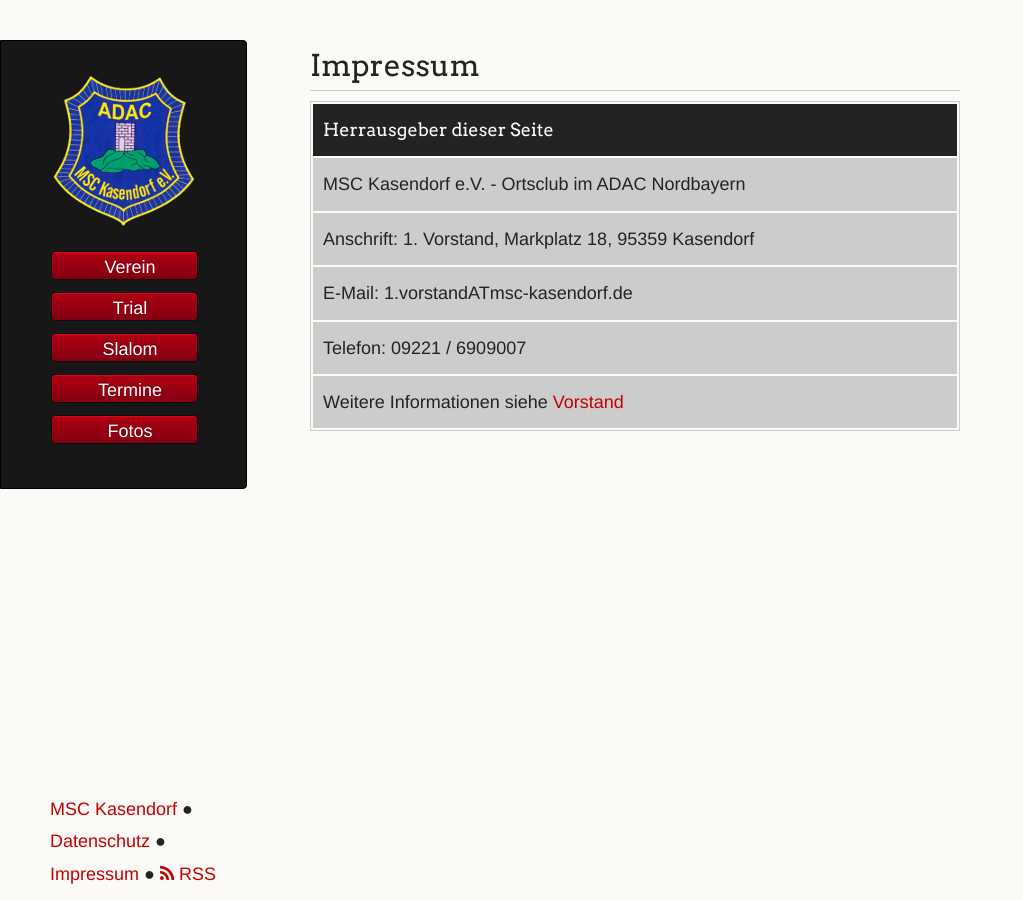
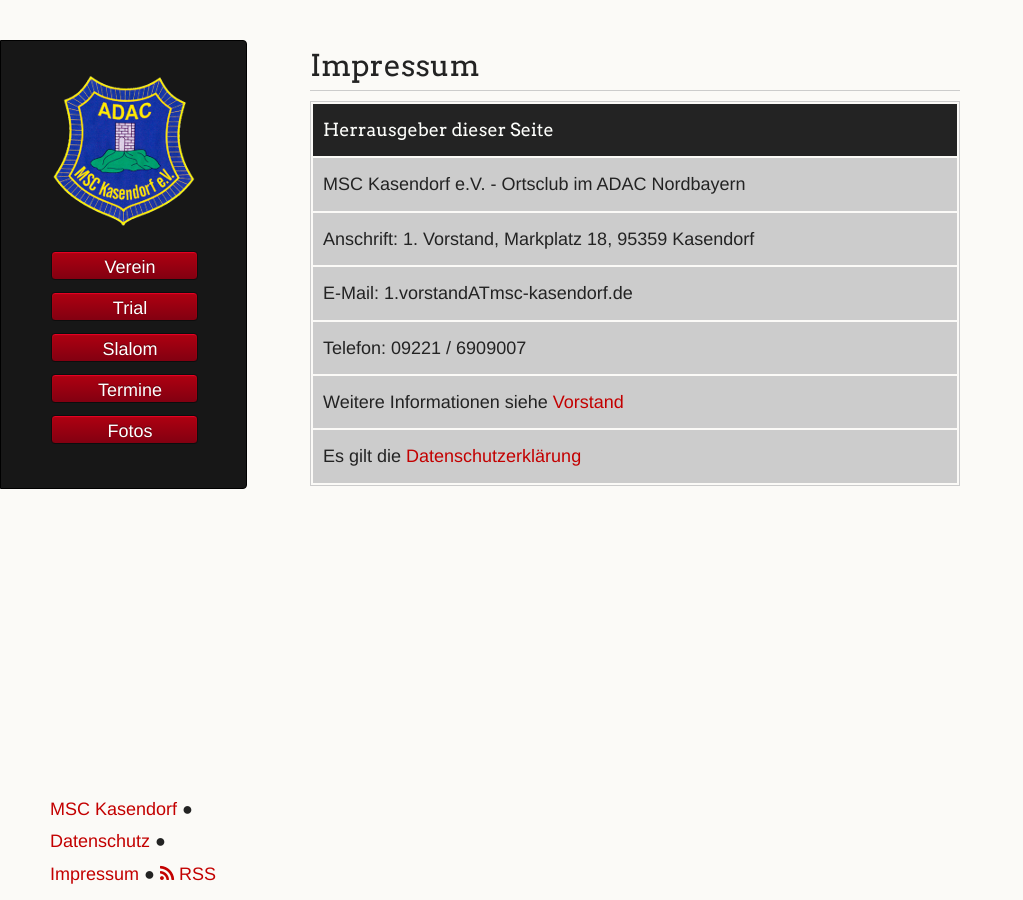
Before and after one commit to msc-kasendorf/docker, a Jekyll site: the page built from docs/page_impressum.md, in a window 1280 px wide. Shown: the whole page, without its empty margins (0-1023 px from the left). Built offline with Jekyll 4.4.1, drawn with Linux system fonts in a browser that asks for light colours; our own code applies the rules of GitHub Pages for plain Markdown files.

Commit message:
Update page_impressum.md

```diff
--- a/docs/page_impressum.md
+++ b/docs/page_impressum.md
@@ -15,3 +15,4 @@
 | E-Mail: 1.vorstandATmsc-kasendorf.de
 | Telefon: 09221 / 6909007
 | Weitere Informationen siehe [Vorstand]({{site.page-prefix}}verein/vorstand/#)
+| Es gilt die [Datenschutzerklärung](/datenschutz)
```
